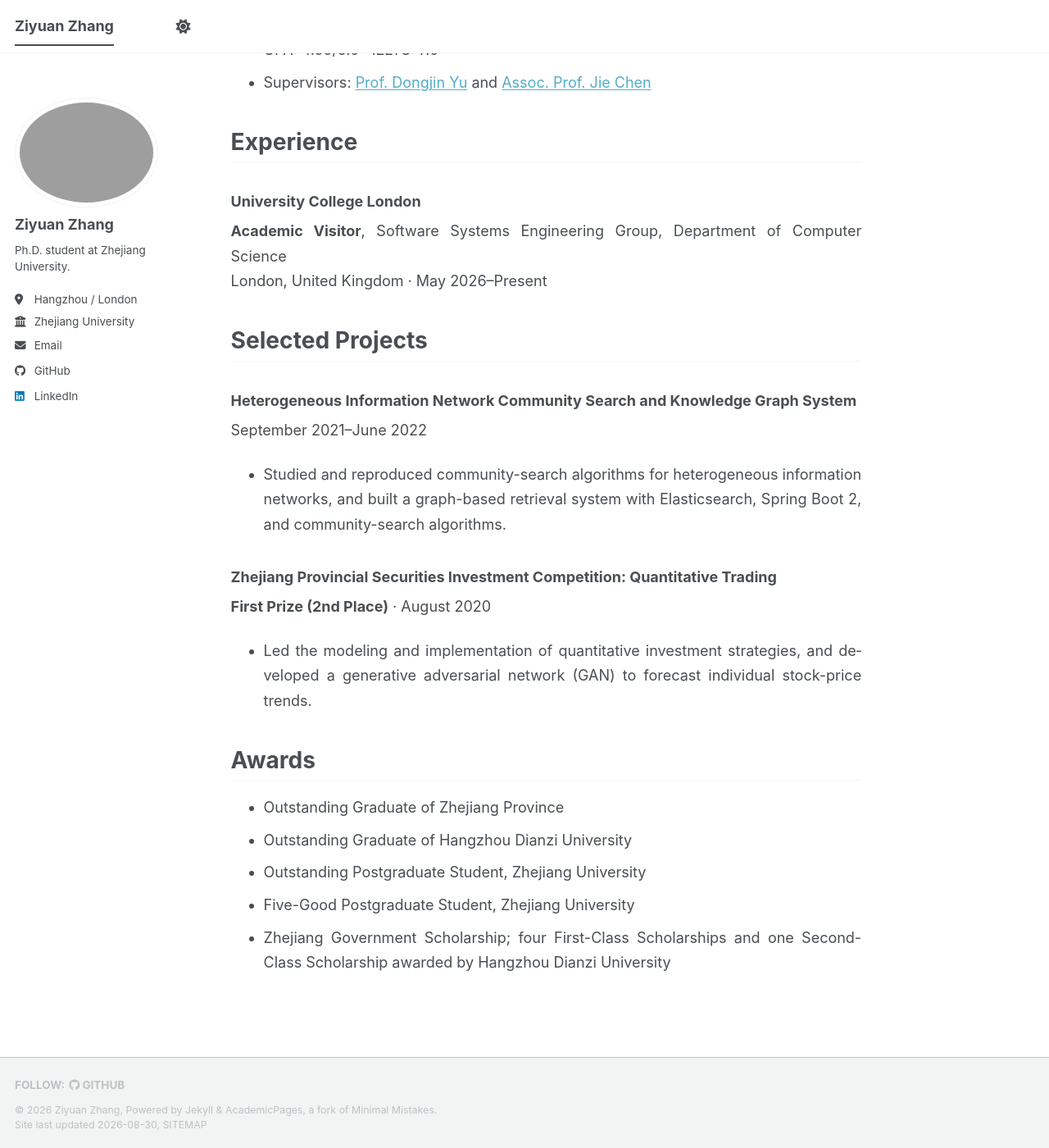
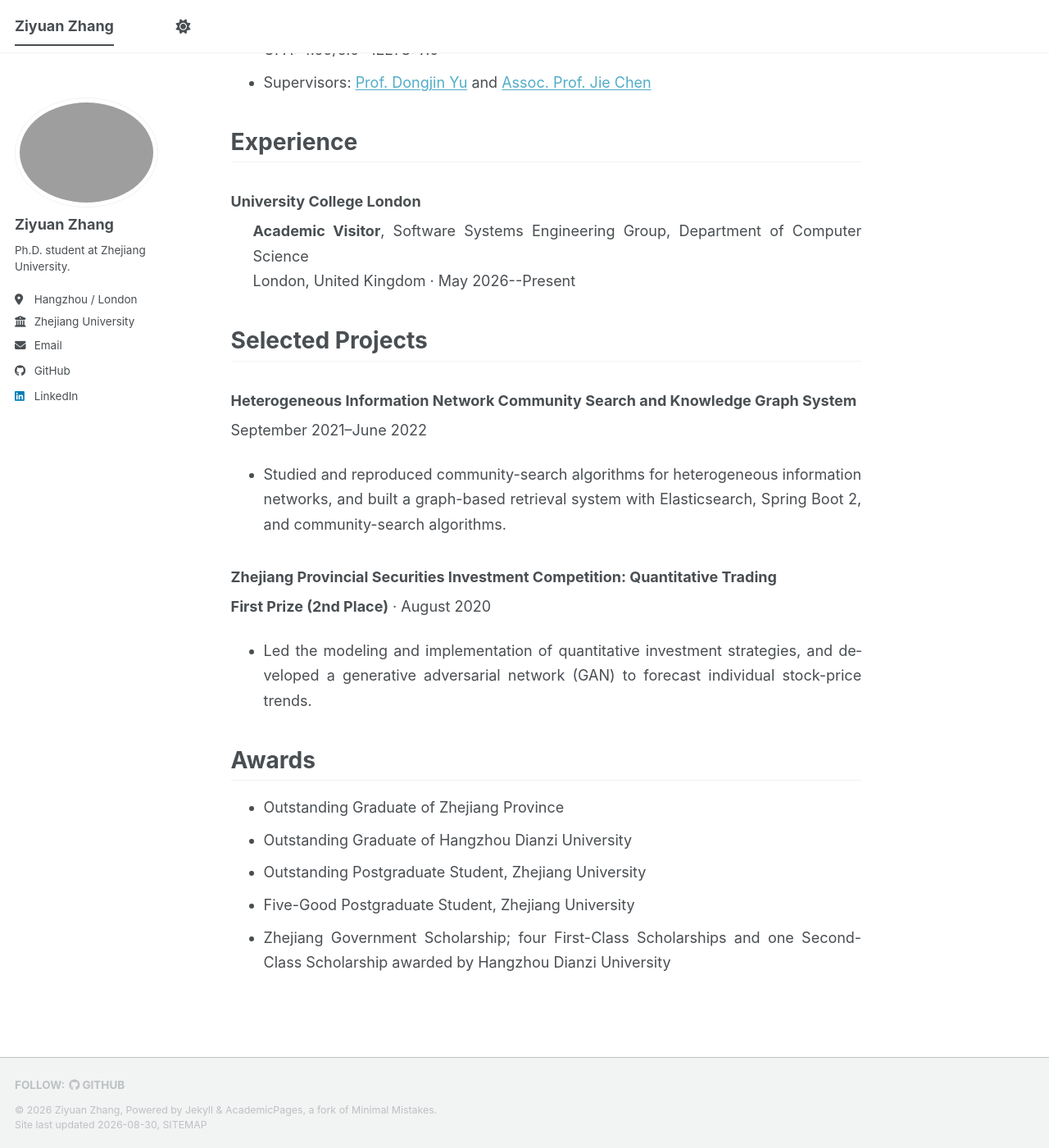
Before and after one commit to TinyyTomato/TinyyTomato.github.io, a Jekyll site: the page built from _pages/about.md, in a window 1280 px wide and 1400 px high, scrolled down 1895 px. Shown: the whole window at 82% size. Built offline with Jekyll 4.4.1, drawn with Linux system fonts in a browser that asks for light colours; a style sheet for code colours, icons or effects is not loaded.

Commit message:
Indent experience details

```diff
--- a/_includes/head.html
+++ b/_includes/head.html
@@ -13,4 +13,4 @@
 </script>
 
 <!-- For all browsers -->
-<link rel="stylesheet" href="{{ base_path }}/assets/css/main.css?v=9">
+<link rel="stylesheet" href="{{ base_path }}/assets/css/main.css?v=10">
--- a/_pages/about.md
+++ b/_pages/about.md
@@ -78,8 +78,8 @@ Hangzhou, China · September 2020--June 2024
 
 ### University College London
 
-**Academic Visitor**, Software Systems Engineering Group, Department of Computer Science<br>
-London, United Kingdom · May 2026--Present
+<p class="experience-details"><strong>Academic Visitor</strong>, Software Systems Engineering Group, Department of Computer Science<br>
+London, United Kingdom · May 2026--Present</p>
 
 # Selected Projects
 
--- a/assets/css/main.scss
+++ b/assets/css/main.scss
@@ -131,6 +131,10 @@
   border-left: 0;
 }
 
+.experience-details {
+  margin-left: 1.5rem !important;
+}
+
 .publication-card p:last-child {
   margin-bottom: 0;
 }
@@ -152,7 +156,8 @@
   }
 
   .publication-authors,
-  .publication-description {
+  .publication-description,
+  .experience-details {
     margin-left: 0.75rem !important;
   }
 
```
